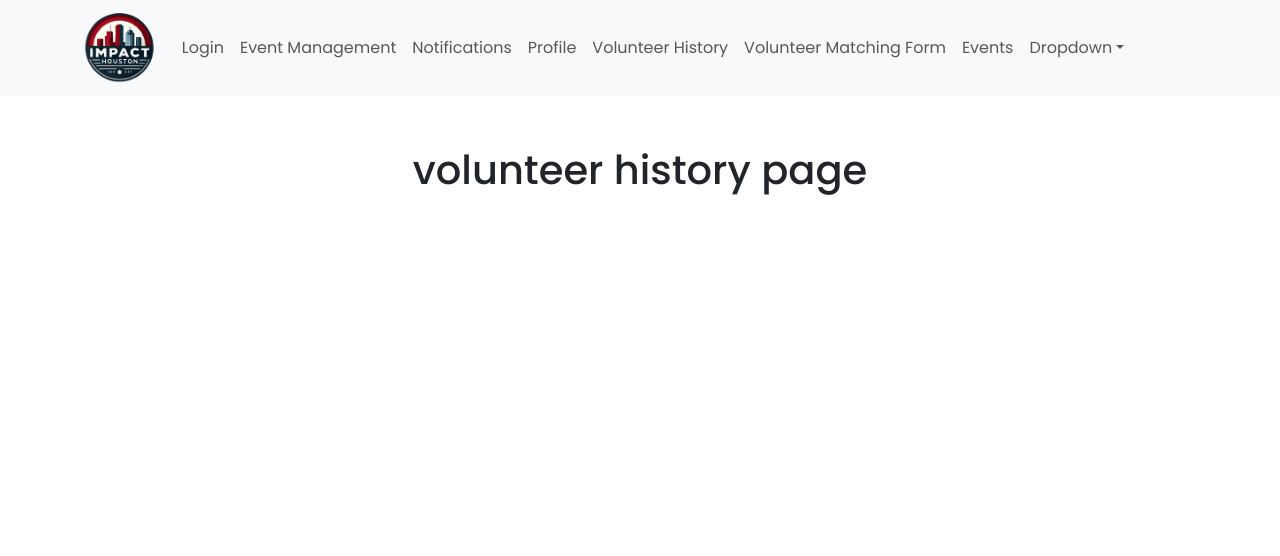
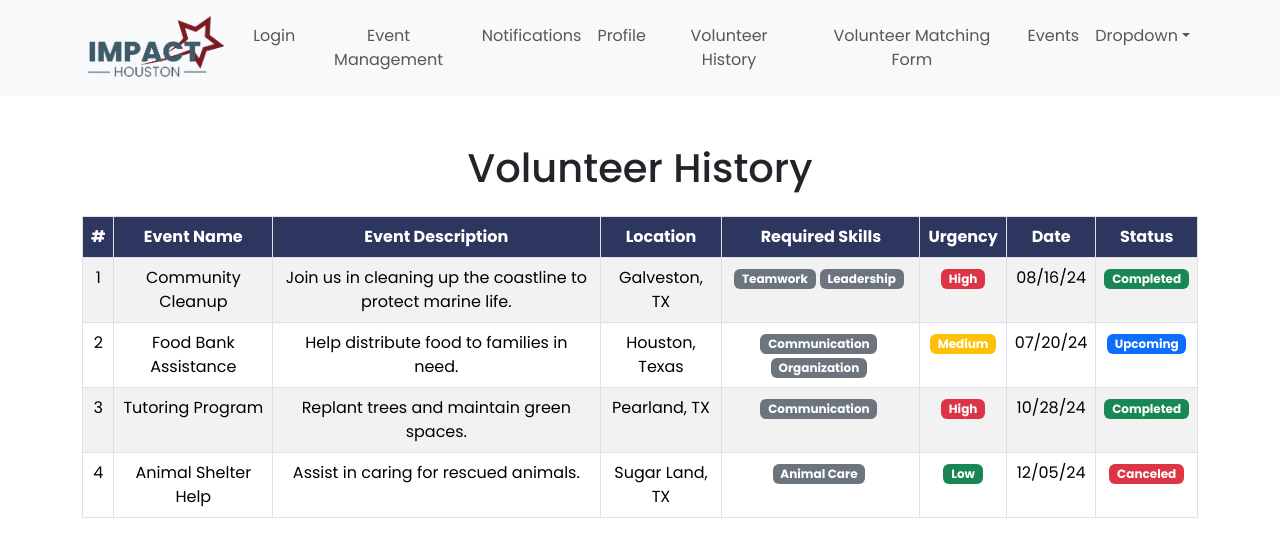
Before and after one commit to laygochris/COSC4353, a React (Create React App) app in the folder client/: page /volunteerHistory in a window 1280 px wide. Shown: the top 556 px of the page. Built offline with nearby package versions, Linux system fonts and the light colour scheme.

Commit message:
volunteer history page

```diff
--- a/client/src/components/navbar.jsx
+++ b/client/src/components/navbar.jsx
@@ -5,7 +5,7 @@ import Container from "react-bootstrap/Container";
 import Nav from "react-bootstrap/Nav";
 import Navbar from "react-bootstrap/Navbar";
 import NavDropdown from "react-bootstrap/NavDropdown";
-import logo from "../images/logo.png";
+import logo from "../images/ih_logo_navbar.png";
 
 const CustomNavbar = () => {
   return (
--- a/client/src/pages/Events.jsx
+++ b/client/src/pages/Events.jsx
@@ -1,12 +1,44 @@
-import React, { useState } from 'react';
-import { Button, Container, Card, Row, Col, Badge } from 'react-bootstrap';
+import React, { useState } from "react";
+import { Button, Container, Card, Row, Col, Badge } from "react-bootstrap";
 
 const Events = () => {
   const [events, setEvents] = useState([
-    { id: 1, name: 'Community Cleanup', skills: ['Organization', 'Teamwork'], description: 'Join us in cleaning up the local park and keeping our community clean.', location: 'Central Park', date: 'March 15, 2025', time: '10:00 AM - 2:00 PM' },
-    { id: 2, name: 'Food Bank Assistance', skills: ['Cooking', 'Logistics'], description: 'Help sort and distribute food to families in need at the food bank.', location: 'Houston Food Bank', date: 'March 20, 2025', time: '9:00 AM - 12:00 PM' },
-    { id: 3, name: 'Tutoring Program', skills: ['Teaching', 'Patience'], description: 'Tutor students in math and reading to help them succeed academically.', location: 'Local Library', date: 'March 25, 2025', time: '4:00 PM - 6:00 PM' },
-    { id: 4, name: 'Animal Shelter Help', skills: ['Animal Care', 'Compassion'], description: 'Assist in caring for and socializing shelter animals to prepare them for adoption.', location: 'City Animal Shelter', date: 'March 30, 2025', time: '1:00 PM - 4:00 PM' },
+    {
+      id: 1,
+      name: "Community Cleanup",
+      skills: ["Teamwork", "Leadership"],
+      description: "Join us in cleaning up the coastline to protect marine life.",
+      location: "Galveston, TX",
+      date: "08/16/24",
+      time: "10:00 AM - 2:00 PM",
+    },
+    {
+      id: 2,
+      name: "Food Bank Assistance",
+      skills: ["Communication", "Organization"],
+      description: "Help distribute food to families in need.",
+      location: "Houston Food Bank",
+      date: "07/20/24",
+      time: "9:00 AM - 12:00 PM",
+    },
+    {
+      id: 3,
+      name: "Tutoring Program",
+      skills: ["Communication"],
+      description: "Assist students with academic subjects in a tutoring program.",
+      location: "Pearland, TX",
+      date: "10/28/24",
+      time: "2:00 PM - 5:00 PM",
+    },
+    {
+      id: 4,
+      name: "Animal Shelter Help",
+      skills: ["Animal Care"],
+      description: "Assist in caring for rescued animals.",
+      location: "Sugar Land, TX",
+      date: "12/05/24",
+      time: "11:00 AM - 3:00 PM",
+    },
   ]);
 
   const [selectedSkills, setSelectedSkills] = useState([]);
@@ -17,23 +49,38 @@ const Events = () => {
   };
 
   const handleFilterChange = (skill) => {
-    setSelectedSkills(prev =>
-      prev.includes(skill) ? prev.filter(s => s !== skill) : [...prev, skill]
+    setSelectedSkills((prev) =>
+      prev.includes(skill) ? prev.filter((s) => s !== skill) : [...prev, skill]
     );
   };
 
-  const filteredEvents = selectedSkills.length > 0
-    ? events.filter(event => selectedSkills.some(skill => event.skills.includes(skill)))
-    : events;
+  const filteredEvents =
+    selectedSkills.length > 0
+      ? events.filter((event) =>
+          selectedSkills.some((skill) => event.skills.includes(skill))
+        )
+      : events;
 
   return (
     <Container className="mt-4">
       <h2 className="text-center mb-4">Volunteer Matching</h2>
       <Row className="mb-3 justify-content-center">
-        {['Organization', 'Teamwork', 'Cooking', 'Logistics', 'Teaching', 'Patience', 'Animal Care', 'Compassion'].map(skill => (
+        {["Teamwork", "Leadership", "Communication", "Organization", "Animal Care"].map((skill) => (
           <Col xs="auto" key={skill} className="mb-2">
             <Button
-              style={ selectedSkills.includes(skill) ? { backgroundColor: '#60993E', borderColor: '#8A95A5', color: 'white' } : { backgroundColor: 'white', borderColor: '#8A95A5', color: '#8A95A5' } }
+              style={
+                selectedSkills.includes(skill)
+                  ? {
+                      backgroundColor: "#60993E",
+                      borderColor: "#8A95A5",
+                      color: "white",
+                    }
+                  : {
+                      backgroundColor: "white",
+                      borderColor: "#8A95A5",
+                      color: "#8A95A5",
+                    }
+              }
               className="rounded-pill px-3 py-2"
               onClick={() => handleFilterChange(skill)}
             >
@@ -48,18 +95,30 @@ const Events = () => {
             <Card>
               <Card.Body>
                 <Card.Title>{event.name}</Card.Title>
-                <Card.Subtitle className="mb-2 text-muted">{event.location}</Card.Subtitle>
+                <Card.Subtitle className="mb-2 text-muted">
+                  {event.location}
+                </Card.Subtitle>
                 <Card.Text>
                   <strong>Date:</strong> {event.date} <br />
                   <strong>Time:</strong> {event.time}
                 </Card.Text>
                 <div className="mb-2">
-                  {event.skills.map(skill => (
-                    <Badge bg="secondary" key={skill} className="me-1">{skill}</Badge>
+                  {event.skills.map((skill) => (
+                    <Badge bg="secondary" key={skill} className="me-1">
+                      {skill}
+                    </Badge>
                   ))}
                 </div>
-                <Button style={{ backgroundColor: '#2C365e', borderColor: '#8A95A5', color: 'white' }} className="w-100" onClick={() => handleEventClick(event)}>
-                  {selectedEvent?.id === event.id ? 'Hide Details' : 'View Details'}
+                <Button
+                  style={{
+                    backgroundColor: "#2C365e",
+                    borderColor: "#8A95A5",
+                    color: "white",
+                  }}
+                  className="w-100"
+                  onClick={() => handleEventClick(event)}
+                >
+                  {selectedEvent?.id === event.id ? "Hide Details" : "View Details"}
                 </Button>
                 {selectedEvent?.id === event.id && (
                   <Card.Text className="mt-2">{event.description}</Card.Text>
--- a/client/src/pages/VolunteerHistory.jsx
+++ b/client/src/pages/VolunteerHistory.jsx
@@ -1,9 +1,137 @@
-import React from "react";
+import React, { useState, useEffect } from "react";
+import "bootstrap/dist/css/bootstrap.min.css";
+import "../styles/VolunteerHistory.css";
 
 const VolunteerHistory = () => {
+  const [volunteerData, setVolunteerData] = useState([]);
+
+  useEffect(() => {
+    const fetchData = async () => {
+      const data = [
+        {
+          id: 1,
+          eventName: "Community Cleanup",
+          eventDescription: "Join us in cleaning up the coastline to protect marine life.",
+          location: "Galveston, TX",
+          requiredSkills: ["Teamwork", "Leadership"],
+          urgency: "High",
+          eventDate: "08/16/24",
+          status: "Completed",
+        },
+        {
+          id: 2,
+          eventName: "Food Bank Assistance",
+          eventDescription: "Help distribute food to families in need.",
+          location: "Houston, Texas",
+          requiredSkills: ["Communication", "Organization"],
+          urgency: "Medium",
+          eventDate: "07/20/24",
+          status: "Upcoming",
+        },
+        {
+          id: 3,
+          eventName: "Tutoring Program",
+          eventDescription: "Replant trees and maintain green spaces.",
+          location: "Pearland, TX",
+          requiredSkills: ["Communication"],
+          urgency: "High",
+          eventDate: "10/28/24",
+          status: "Completed",
+        },
+        {
+          id: 4,
+          eventName: "Animal Shelter Help",
+          eventDescription: "Assist in caring for rescued animals.",
+          location: "Sugar Land, TX",
+          requiredSkills: ["Animal Care"],
+          urgency: "Low",
+          eventDate: "12/05/24",
+          status: "Canceled",
+        },
+      ];
+      setVolunteerData(data);
+    };
+
+    fetchData();
+  }, []);
+
   return (
-    <div style={{ textAlign: "center", padding: "50px" }}>
-      <h1>volunteer history page</h1>
+    <div className="container mt-5">
+      <h1 className="text-center mb-4">Volunteer History</h1>
+      <div className="table-responsive">
+        <table className="table table-striped table-bordered">
+          <thead className="table custom-table-header">
+            <tr>
+              <th>#</th>
+              <th>Event Name</th>
+              <th>Event Description</th>
+              <th>Location</th>
+              <th>Required Skills</th>
+              <th>Urgency</th>
+              <th>Date</th>
+              <th>Status</th>
+            </tr>
+          </thead>
+          <tbody>
+            {volunteerData.length > 0 ? (
+              volunteerData.map((event, index) => (
+                <tr key={event.id}>
+                  <td>{index + 1}</td>
+                  <td>{event.eventName}</td>
+                  <td>{event.eventDescription}</td>
+                  <td>{event.location}</td>
+                  <td>
+                    {Array.isArray(event.requiredSkills) && event.requiredSkills.length > 0 ? (
+                      event.requiredSkills.map((skill, skillIndex) => (
+                        <span key={skillIndex} className="badge bg-secondary me-1">
+                          {skill}
+                        </span>
+                      ))
+                    ) : (
+                      <span className="badge bg-secondary">N/A</span>
+                    )}
+                  </td>
+                  <td>
+                    <span
+                      className={`badge ${
+                        event.urgency === "High"
+                          ? "bg-danger"
+                          : event.urgency === "Medium"
+                          ? "bg-warning"
+                          : "bg-success"
+                      }`}
+                    >
+                      {event.urgency}
+                    </span>
+                  </td>
+                  <td>{event.eventDate}</td>
+                  <td>
+                    <span
+                      className={`badge ${
+                        event.status === "Completed"
+                          ? "bg-success"
+                          : event.status === "Upcoming"
+                          ? "bg-primary"
+                          : event.status === "Canceled"
+                          ? "bg-danger"
+                          : "bg-secondary"
+                      }`}
+                    >
+                      {event.status}
+                    </span>
+                  </td>
+                </tr>
+              ))
+            ) : (
+              <tr>
+                <td colSpan="8" className="text-center">
+                  No volunteer history found.
+                </td>
+              </tr>
+            )}
+          </tbody>
+        </table>
+      </div>
     </div>
   );
 };
--- a/client/src/pages/VolunteerMatching.jsx
+++ b/client/src/pages/VolunteerMatching.jsx
@@ -5,34 +5,86 @@ const VolunteerMatching = () => {
   const [volunteers, setVolunteers] = useState([
     {
       id: 1,
-      name: 'Alice Johnson',
-      skills: ['Organization', 'Teamwork'],
+      name: "Alice Johnson",
+      skills: ["Teamwork", "Leadership"],
       matchedEvents: [
-        { name: 'Community Cleanup', location: 'Central Park', date: 'March 15, 2025', time: '10:00 AM - 2:00 PM', skills: ['Organization', 'Teamwork'], description: 'Join us in cleaning up the local park and keeping our community clean.' },
-        { name: 'Beach Cleanup', location: 'Santa Monica Beach', date: 'April 10, 2025', time: '9:00 AM - 1:00 PM', skills: ['Teamwork'], description: 'Help us remove trash and protect marine life at Santa Monica Beach.' }
-      ]
+        {
+          name: "Community Cleanup",
+          location: "Galveston, TX",
+          date: "08/16/24",
+          time: "10:00 AM - 2:00 PM",
+          skills: ["Teamwork", "Leadership"],
+          description: "Join us in cleaning up the coastline to protect marine life.",
+        },
+        {
+          name: "Beach Cleanup",
+          location: "Santa Monica Beach",
+          date: "04/10/24",
+          time: "9:00 AM - 1:00 PM",
+          skills: ["Teamwork"],
+          description: "Help us remove trash and protect marine life at Santa Monica Beach.",
+        },
+      ],
     },
     {
       id: 2,
-      name: 'Bob Smith',
-      skills: ['Cooking', 'Logistics'],
+      name: "Bob Smith",
+      skills: ["Communication", "Organization"],
       matchedEvents: [
-        { name: 'Food Bank Assistance', location: 'Houston Food Bank', date: 'March 20, 2025', time: '9:00 AM - 12:00 PM', skills: ['Logistics'], description: 'Help sort and distribute food to families in need at the food bank.' },
-        { name: 'Soup Kitchen Service', location: 'Downtown Shelter', date: 'April 5, 2025', time: '11:00 AM - 3:00 PM', skills: ['Cooking', 'Logistics'], description: 'Assist in cooking and serving meals to the homeless.' }
-      ]
-    }
+        {
+          name: "Food Bank Assistance",
+          location: "Houston Food Bank",
+          date: "07/20/24",
+          time: "9:00 AM - 12:00 PM",
+          skills: ["Communication", "Organization"],
+          description: "Help distribute food to families in need.",
+        },
+        {
+          name: "Tutoring Program",
+          location: "Pearland, TX",
+          date: "10/28/24",
+          time: "2:00 PM - 5:00 PM",
+          skills: ["Communication"],
+          description: "Assist students with academic subjects in a tutoring program.",
+        },
+      ],
+    },
+    {
+      id: 3,
+      name: "Charlie Davis",
+      skills: ["Animal Care", "Patience"],
+      matchedEvents: [
+        {
+          name: "Animal Shelter Help",
+          location: "Sugar Land, TX",
+          date: "12/05/24",
+          time: "11:00 AM - 3:00 PM",
+          skills: ["Animal Care"],
+          description: "Assist in caring for rescued animals.",
+        },
+      ],
+    },
   ]);
 
   const [selectedVolunteer, setSelectedVolunteer] = useState(null);
   const [selectedEvent, setSelectedEvent] = useState(null);
   const [matchNotification, setMatchNotification] = useState(null);
   const [searchSkill, setSearchSkill] = useState('');
+  const [filteredVolunteers, setFilteredVolunteers] = useState([]);
+
+  const handleSkillSearch = () => {
+    const matchingVolunteers = volunteers.filter(v => v.skills.includes(searchSkill));
+    setFilteredVolunteers(matchingVolunteers);
+  };
 
   return (
     <Container className="mt-4">
       <h2 className="text-center mb-4">Volunteer Matching Form</h2>
+
+      {matchNotification && <Alert style={{ backgroundColor: '#deeed5', borderColor: '#deeed5', color: '#4e7d33' }} className="text-center">{matchNotification}</Alert>}
+
+      {/* Search by Name */}
       <h3 className="text-center mt-4">Search by Volunteer</h3>
-      {matchNotification && <Alert style={{ backgroundColor: '#deeed5', borderColor: '#deeed5', color: '#4e7d33' }} className="text-center">{matchNotification}</Alert>}
       <Form>
         <Form.Group controlId="volunteerSelect" className="mb-3">
           <Form.Label>Search for Volunteers by Name</Form.Label>
@@ -43,6 +95,7 @@ const VolunteerMatching = () => {
             ))}
           </Form.Control>
         </Form.Group>
+
         {selectedVolunteer && (
           <Row className="justify-content-center">
             {selectedVolunteer.matchedEvents.map((event, index) => (
@@ -80,32 +133,6 @@ const VolunteerMatching = () => {
           </Row>
         )}
       </Form>
-
-      <h3 className="text-center mt-4">Search by Skill</h3>
-      <Form.Group controlId="skillSearch" className="mb-3">
-        <Form.Label>Search for Volunteers by Skill</Form.Label>
-        <Form.Control type="text" placeholder="Enter skill" value={searchSkill} onChange={(e) => setSearchSkill(e.target.value)} />
-      </Form.Group>
-      <Row className="justify-content-center">
-        {volunteers.filter(volunteer => volunteer.skills.some(skill => skill.toLowerCase().includes(searchSkill.toLowerCase()))).map((volunteer) => (
-          <Col md={6} key={volunteer.id} className="mb-3">
-            <Card>
-              <Card.Body>
-                <Card.Title>{volunteer.name}</Card.Title>
-                <Card.Text>
-                  <strong>Skills:</strong> {volunteer.skills.map(skill => (
-                    <Badge key={skill} bg="secondary" className="me-1">{skill}</Badge>
-                  ))}
-                </Card.Text>
-                <Button className="w-100 mt-2" style={{ backgroundColor: '#60993E', borderColor: '#8A95A5', color: 'white' }} onClick={() => {
-                  setMatchNotification(`${volunteer.name} has been matched based on skill search.`);
-                  setTimeout(() => setMatchNotification(null), 2000);
-                }}>Match</Button>
-              </Card.Body>
-            </Card>
-          </Col>
-        ))}
-      </Row>
     </Container>
   );
 };
--- /dev/null
+++ b/client/src/styles/VolunteerHistory.css
@@ -0,0 +1,9 @@
+.custom-table-header {
+    background-color: #2C365E;
+    color: white;
+  }
+
+  .custom-table-header th {
+    background-color: #2C365E;
+    color: white;
+  }
```
Also changed, not shown: client/src/images/ih_logo_navbar.png (added), client/src/styles/VolunteerMatching.css (added).
